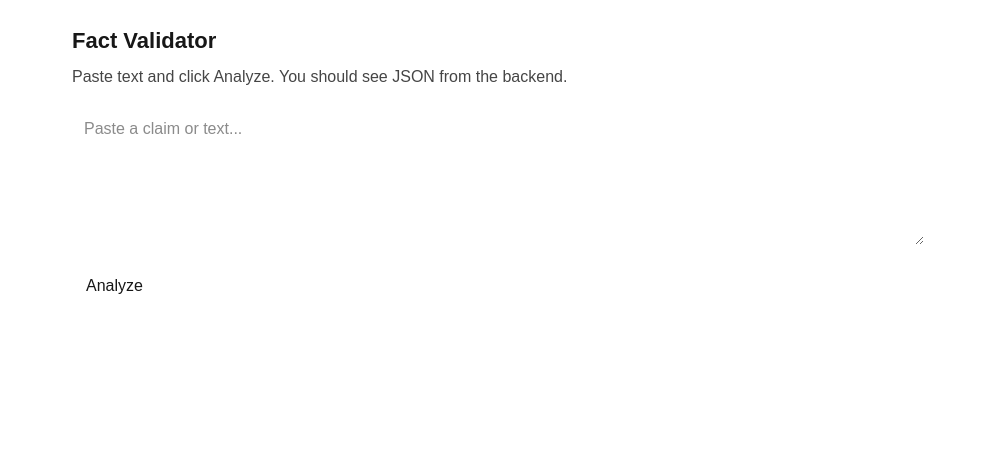
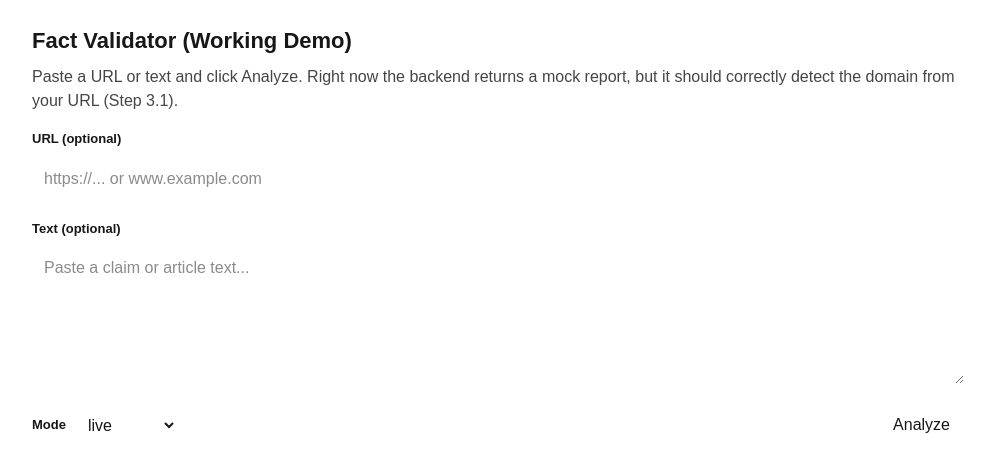
Before and after one commit to sandyboy007/fact-validator, a Next.js app in the folder apps/web/: page / in a window 1280 px wide. Shown: the top 472 px of the page, without its empty margins (142-1135 px from the left). Built offline with nearby package versions, Linux system fonts and the light colour scheme.

Commit message:
feat(web): add url input to analyze

```diff
--- a/apps/web/app/page.tsx
+++ b/apps/web/app/page.tsx
@@ -2,8 +2,13 @@
 
 import { useState } from "react";
 
+type Verdict = "SUPPORTED" | "REFUTED" | "NEI";
+
 export default function Home() {
+  const [url, setUrl] = useState("");
   const [text, setText] = useState("");
+  const [mode, setMode] = useState<"live" | "snapshot">("live");
+
   const [loading, setLoading] = useState(false);
   const [result, setResult] = useState<any>(null);
   const [error, setError] = useState<string | null>(null);
@@ -17,7 +22,11 @@ export default function Home() {
       const res = await fetch("http://127.0.0.1:8000/analyze", {
         method: "POST",
         headers: { "Content-Type": "application/json" },
-        body: JSON.stringify({ text, mode: "live" }),
+        body: JSON.stringify({
+          url: url.trim() || null,
+          text: text.trim() || null,
+          mode,
+        }),
       });
 
       if (!res.ok) {
@@ -33,27 +42,62 @@ export default function Home() {
     }
   }
 
+  const claims = (result?.claims ?? []) as Array<{
+    claim_text: string;
+    verdict: Verdict;
+    confidence: number;
+    evidence: Array<{ url: string; snippet: string; domain: string; domain_score: number }>;
+    debate_summary?: string | null;
+  }>;
+
+  const canAnalyze = url.trim().length > 0 || text.trim().length > 0;
+
   return (
-    <main style={{ padding: 24, maxWidth: 900, margin: "0 auto" }}>
-      <h1 style={{ fontSize: 22, fontWeight: 600 }}>Fact Validator</h1>
+    <main style={{ padding: 24, maxWidth: 980, margin: "0 auto", fontFamily: "Arial, sans-serif" }}>
+      <h1 style={{ fontSize: 22, fontWeight: 700 }}>Fact Validator (Working Demo)</h1>
       <p style={{ marginTop: 8, opacity: 0.8 }}>
-        Paste text and click Analyze. You should see JSON from the backend.
+        Paste a URL or text and click Analyze. Right now the backend returns a mock report, but it should correctly
+        detect the domain from your URL (Step 3.1).
       </p>
 
+      {/* URL input */}
+      <div style={{ marginTop: 16 }}>
+        <div style={{ fontSize: 13, fontWeight: 600, marginBottom: 6 }}>URL (optional)</div>
+        <input
+          style={{ width: "100%", padding: 12 }}
+          placeholder="https://... or www.example.com"
+          value={url}
+          onChange={(e) => setUrl(e.target.value)}
+        />
+      </div>
+
+      {/* Text input */}
+      <div style={{ marginTop: 16 }}>
+        <div style={{ fontSize: 13, fontWeight: 600, marginBottom: 6 }}>Text (optional)</div>
         <textarea
-        style={{ width: "100%", marginTop: 16, padding: 12, minHeight: 140 }}
-        placeholder="Paste a claim or text..."
+          style={{ width: "100%", padding: 12, minHeight: 140 }}
+          placeholder="Paste a claim or article text..."
           value={text}
           onChange={(e) => setText(e.target.value)}
         />
+      </div>
+
+      {/* Mode */}
+      <div style={{ marginTop: 12, display: "flex", gap: 10, alignItems: "center" }}>
+        <div style={{ fontSize: 13, fontWeight: 600 }}>Mode</div>
+        <select value={mode} onChange={(e) => setMode(e.target.value as any)} style={{ padding: 8 }}>
+          <option value="live">live</option>
+          <option value="snapshot">snapshot</option>
+        </select>
 
         <button
-        style={{ marginTop: 12, padding: "10px 14px" }}
-        disabled={loading || text.trim().length === 0}
+          style={{ marginLeft: "auto", padding: "10px 14px", cursor: "pointer" }}
+          disabled={loading || !canAnalyze}
           onClick={analyze}
         >
           {loading ? "Analyzing..." : "Analyze"}
         </button>
+      </div>
 
       {error && (
         <div style={{ marginTop: 12, color: "crimson" }}>
@@ -62,10 +106,73 @@ export default function Home() {
       )}
 
       {result && (
-        <pre style={{ marginTop: 16, padding: 12, background: "#f5f5f5", overflow: "auto" }}>
+        <div style={{ marginTop: 18 }}>
+          <div style={{ display: "flex", gap: 12, flexWrap: "wrap" }}>
+            <Card title="Input Type" value={String(result.input_type)} />
+            <Card title="Domain" value={String(result.domain ?? "-")} />
+            <Card title="Domain Score" value={`${result.domain_score} (${result.domain_label})`} />
+            <Card title="Misinformation Likelihood" value={String(result.final_misinformation_likelihood)} />
+          </div>
+
+          <h2 style={{ marginTop: 18, fontSize: 18, fontWeight: 700 }}>Claims</h2>
+
+          {claims.length === 0 ? (
+            <p style={{ opacity: 0.8 }}>No claims returned.</p>
+          ) : (
+            <div style={{ marginTop: 10, display: "grid", gap: 10 }}>
+              {claims.map((c, idx) => (
+                <div key={idx} style={{ border: "1px solid #ddd", borderRadius: 8, padding: 12 }}>
+                  <div style={{ display: "flex", justifyContent: "space-between", gap: 12 }}>
+                    <div style={{ fontWeight: 600 }}>{c.claim_text}</div>
+                    <div style={{ fontFamily: "monospace" }}>
+                      {c.verdict} ({c.confidence})
+                    </div>
+                  </div>
+
+                  {c.debate_summary && (
+                    <div style={{ marginTop: 8, opacity: 0.9 }}>
+                      <b>Debate:</b> {c.debate_summary}
+                    </div>
+                  )}
+
+                  <div style={{ marginTop: 10 }}>
+                    <b>Evidence</b>
+                    <ul style={{ marginTop: 6 }}>
+                      {c.evidence.map((e, i) => (
+                        <li key={i} style={{ marginBottom: 6 }}>
+                          <div>
+                            <a href={e.url} target="_blank" rel="noreferrer">
+                              {e.domain}
+                            </a>{" "}
+                            (score: {e.domain_score})
+                          </div>
+                          <div style={{ opacity: 0.85 }}>{e.snippet}</div>
+                        </li>
+                      ))}
+                    </ul>
+                  </div>
+                </div>
+              ))}
+            </div>
+          )}
+
+          <details style={{ marginTop: 18 }}>
+            <summary style={{ cursor: "pointer" }}>Raw JSON (debug)</summary>
+            <pre style={{ marginTop: 8, padding: 12, background: "#f5f5f5", overflow: "auto" }}>
               {JSON.stringify(result, null, 2)}
             </pre>
+          </details>
+        </div>
       )}
     </main>
   );
 }
+
+function Card({ title, value }: { title: string; value: string }) {
+  return (
+    <div style={{ border: "1px solid #ddd", borderRadius: 8, padding: 12, minWidth: 210 }}>
+      <div style={{ fontSize: 12, opacity: 0.75 }}>{title}</div>
+      <div style={{ marginTop: 6, fontWeight: 700 }}>{value}</div>
+    </div>
+  );
+}
```
Also changed, not shown: 1 other file (tests, documents, lock files or other folders). Lines whose indentation alone changed are shown as unchanged.
